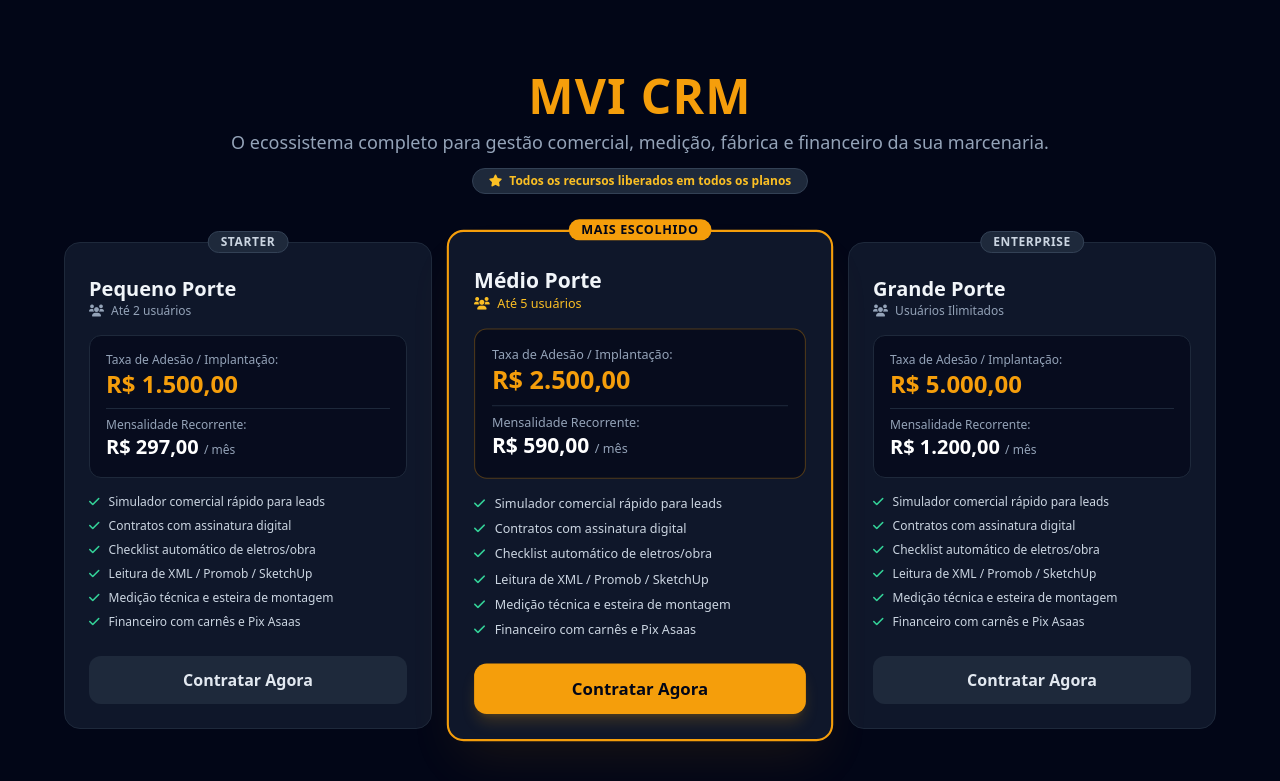
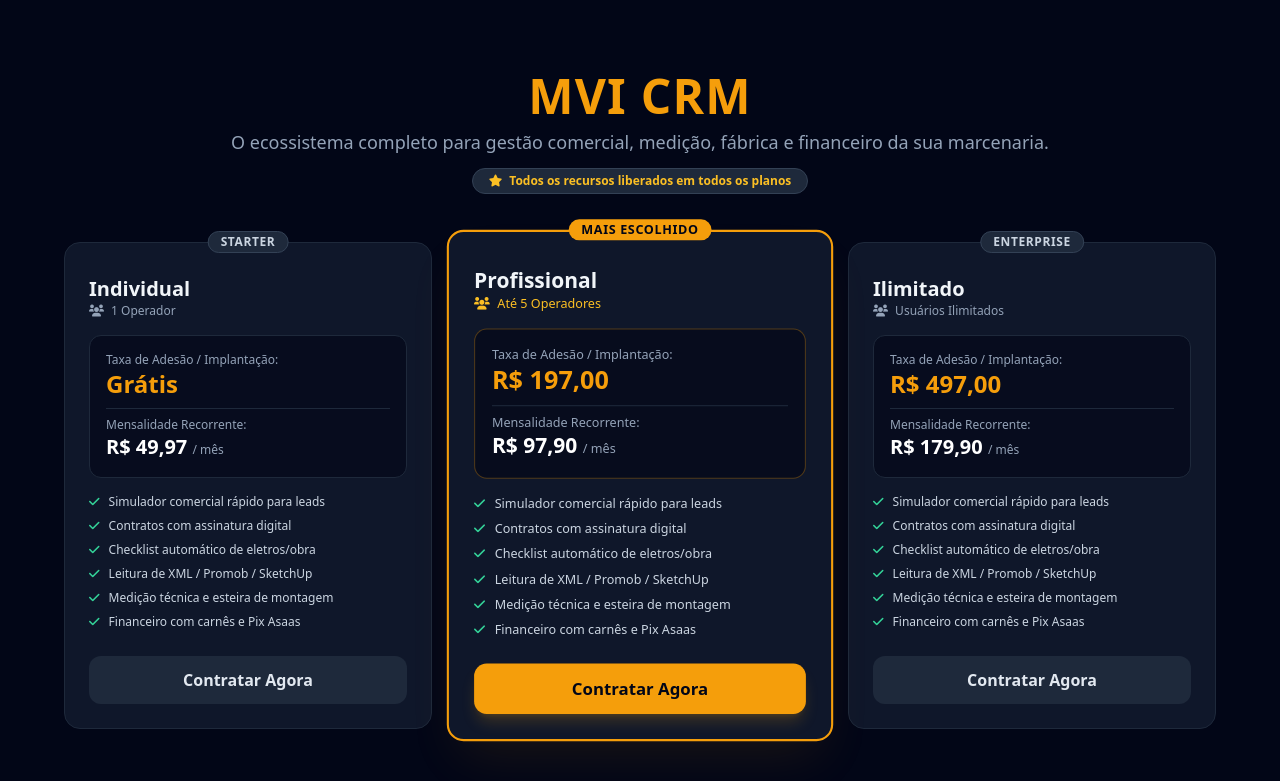
Before and after one commit to RaquelMarcelino/sistema-marcenaria, a FastAPI app: page /planos in a window 1280 px wide. Shown: the top 781 px of the page. Run offline with FastAPI, Linux system fonts and the light colour scheme; some libraries are stand-ins or nearby versions.

Commit message:
Revise plan names and pricing in checkout template
Updated pricing and plan names for checkout options.

```diff
--- a/templates/templates/planos_checkout.html
+++ b/templates/templates/planos_checkout.html
@@ -24,14 +24,14 @@
     <div class="relative bg-slate-900 border border-slate-800 rounded-2xl p-6 flex flex-col justify-between hover:border-slate-700 transition">
       <div class="absolute -top-3 left-1/2 -translate-x-1/2 bg-slate-800 text-slate-300 text-xs px-3 py-0.5 rounded-full uppercase tracking-wider font-semibold border border-slate-700">Starter</div>
       <div>
-        <h3 class="text-xl font-bold mt-2">Pequeno Porte</h3>
-        <p class="text-slate-400 text-xs mb-4"><i class="fas fa-users mr-1"></i> Até 2 usuários</p>
+        <h3 class="text-xl font-bold mt-2">Individual</h3>
+        <p class="text-slate-400 text-xs mb-4"><i class="fas fa-users mr-1"></i> 1 Operador</p>
         <div class="bg-slate-950/60 p-4 rounded-xl border border-slate-800 mb-4">
           <p class="text-xs text-slate-400 font-medium">Taxa de Adesão / Implantação:</p>
-          <p class="text-2xl font-black text-amber-500">R$ 1.500,00</p>
+          <p class="text-2xl font-black text-amber-500">Grátis</p>
           <hr class="border-slate-800 my-2">
           <p class="text-xs text-slate-400 font-medium">Mensalidade Recorrente:</p>
-          <p class="text-xl font-bold text-white">R$ 297,00 <span class="text-xs text-slate-400 font-normal">/ mês</span></p>
+          <p class="text-xl font-bold text-white">R$ 49,97 <span class="text-xs text-slate-400 font-normal">/ mês</span></p>
         </div>
         <ul class="text-xs text-slate-300 space-y-2 mb-6 text-left">
           <li><i class="fas fa-check text-emerald-400 mr-1.5"></i> Simulador comercial rápido para leads</li>
@@ -49,14 +49,14 @@
     <div class="relative bg-slate-900 border-2 border-amber-500 shadow-2xl shadow-amber-500/10 rounded-2xl p-6 flex flex-col justify-between scale-105 z-10">
       <div class="absolute -top-3 left-1/2 -translate-x-1/2 bg-amber-500 text-slate-950 text-xs px-3 py-0.5 rounded-full uppercase tracking-wider font-extrabold">Mais Escolhido</div>
       <div>
-        <h3 class="text-xl font-bold mt-2">Médio Porte</h3>
-        <p class="text-amber-400 text-xs mb-4"><i class="fas fa-users mr-1"></i> Até 5 usuários</p>
+        <h3 class="text-xl font-bold mt-2">Profissional</h3>
+        <p class="text-amber-400 text-xs mb-4"><i class="fas fa-users mr-1"></i> Até 5 Operadores</p>
         <div class="bg-slate-950/60 p-4 rounded-xl border border-amber-500/30 mb-4">
           <p class="text-xs text-slate-400 font-medium">Taxa de Adesão / Implantação:</p>
-          <p class="text-2xl font-black text-amber-500">R$ 2.500,00</p>
+          <p class="text-2xl font-black text-amber-500">R$ 197,00</p>
           <hr class="border-slate-800 my-2">
           <p class="text-xs text-slate-400 font-medium">Mensalidade Recorrente:</p>
-          <p class="text-xl font-bold text-white">R$ 590,00 <span class="text-xs text-slate-400 font-normal">/ mês</span></p>
+          <p class="text-xl font-bold text-white">R$ 97,90 <span class="text-xs text-slate-400 font-normal">/ mês</span></p>
         </div>
         <ul class="text-xs text-slate-300 space-y-2 mb-6 text-left">
           <li><i class="fas fa-check text-emerald-400 mr-1.5"></i> Simulador comercial rápido para leads</li>
@@ -74,14 +74,14 @@
     <div class="relative bg-slate-900 border border-slate-800 rounded-2xl p-6 flex flex-col justify-between hover:border-slate-700 transition">
       <div class="absolute -top-3 left-1/2 -translate-x-1/2 bg-slate-800 text-slate-300 text-xs px-3 py-0.5 rounded-full uppercase tracking-wider font-semibold border border-slate-700">Enterprise</div>
       <div>
-        <h3 class="text-xl font-bold mt-2">Grande Porte</h3>
+        <h3 class="text-xl font-bold mt-2">Ilimitado</h3>
         <p class="text-slate-400 text-xs mb-4"><i class="fas fa-users mr-1"></i> Usuários Ilimitados</p>
         <div class="bg-slate-950/60 p-4 rounded-xl border border-slate-800 mb-4">
           <p class="text-xs text-slate-400 font-medium">Taxa de Adesão / Implantação:</p>
-          <p class="text-2xl font-black text-amber-500">R$ 5.000,00</p>
+          <p class="text-2xl font-black text-amber-500">R$ 497,00</p>
           <hr class="border-slate-800 my-2">
           <p class="text-xs text-slate-400 font-medium">Mensalidade Recorrente:</p>
-          <p class="text-xl font-bold text-white">R$ 1.200,00 <span class="text-xs text-slate-400 font-normal">/ mês</span></p>
+          <p class="text-xl font-bold text-white">R$ 179,90 <span class="text-xs text-slate-400 font-normal">/ mês</span></p>
         </div>
         <ul class="text-xs text-slate-300 space-y-2 mb-6 text-left">
           <li><i class="fas fa-check text-emerald-400 mr-1.5"></i> Simulador comercial rápido para leads</li>
```
